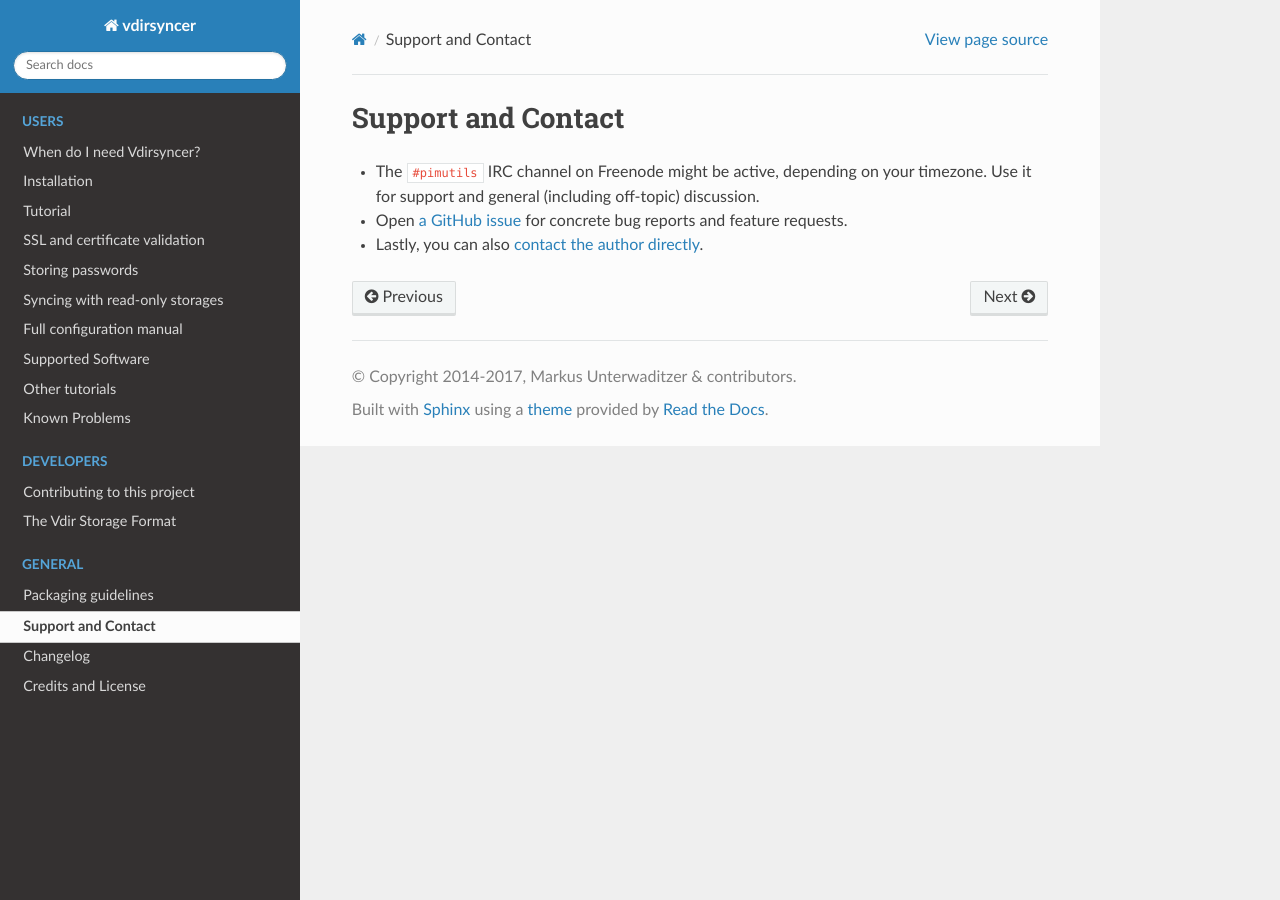
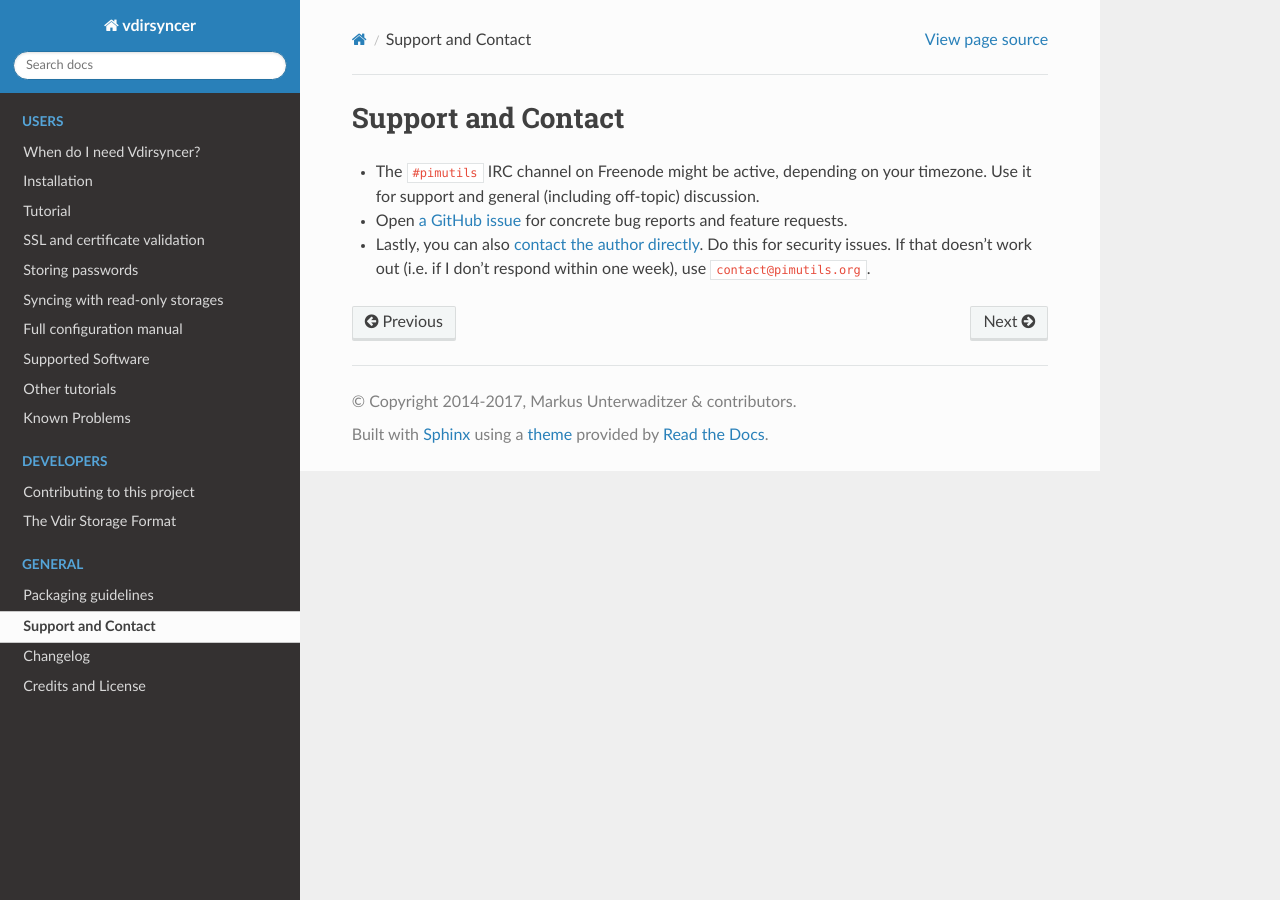
Before and after one commit to pimutils/vdirsyncer, a Sphinx documentation site: the page built from docs/contact.rst, in a window 1280 px wide. Built offline with Sphinx 7.4.7 and the Read the Docs theme 2.0.0, drawn with Linux system fonts in a browser that asks for light colours; the version number could not be read and is left out.

Commit message:
Add contact email from pimutils

```diff
--- a/docs/contact.rst
+++ b/docs/contact.rst
@@ -10,4 +10,6 @@ Support and Contact
   concrete bug reports and feature requests.
 
 * Lastly, you can also `contact the author directly
-  <https://unterwaditzer.net/contact.html>`_.
+  <https://unterwaditzer.net/contact.html>`_. Do this for security issues. If
+  that doesn't work out (i.e. if I don't respond within one week), use
+  ``contact@pimutils.org``.
```
